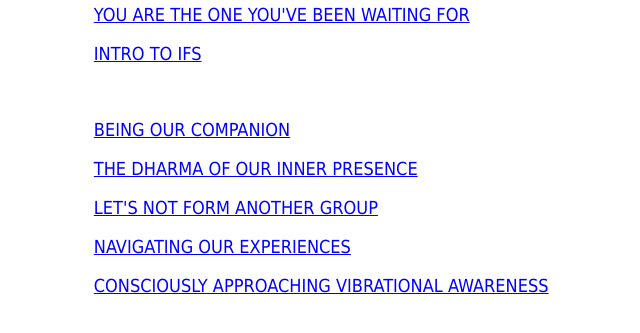
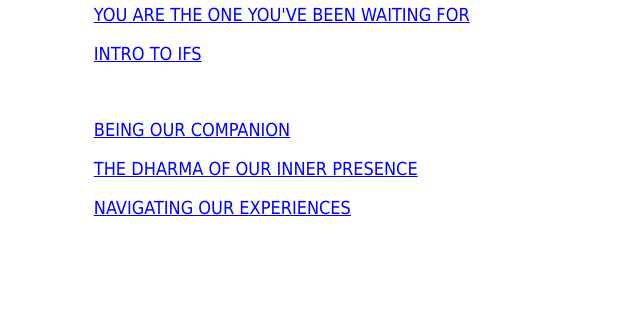
Before and after one commit to eblincow/homepage, a Django app: template blinc/blinc/templates/portal/index.html in a window 1280 px wide. Shown: the part 145-478 px from the top of the page, without its empty margins (167-807 px from the left). Run offline with Django 3.2, Linux system fonts and the light colour scheme; the template is opened without the code that fills it, so the values that code supplies are empty.

Commit message:
removed more titles from PP

```diff
--- a/blinc/blinc/templates/portal/index.html
+++ b/blinc/blinc/templates/portal/index.html
@@ -51,16 +51,8 @@
     DHARMA OF OUR INNER PRESENCE</a></p>
 
 
-<p><a target="_blank" href="{% static 'portal/Not_Another_Group.html' %}">LET'S
-    NOT FORM ANOTHER GROUP</a></p>
-
 <p><a target="_blank" href="{% static 'portal/navigating.html' %}">NAVIGATING
     OUR EXPERIENCES</a></p>
-
-<p>
-    <a target="_blank" href="{% static 'portal/Vibrational.html' %}">CONSCIOUSLY
-        APPROACHING VIBRATIONAL AWARENESS</a>
-</p>
 
 
 <p>&nbsp;</p>
```
